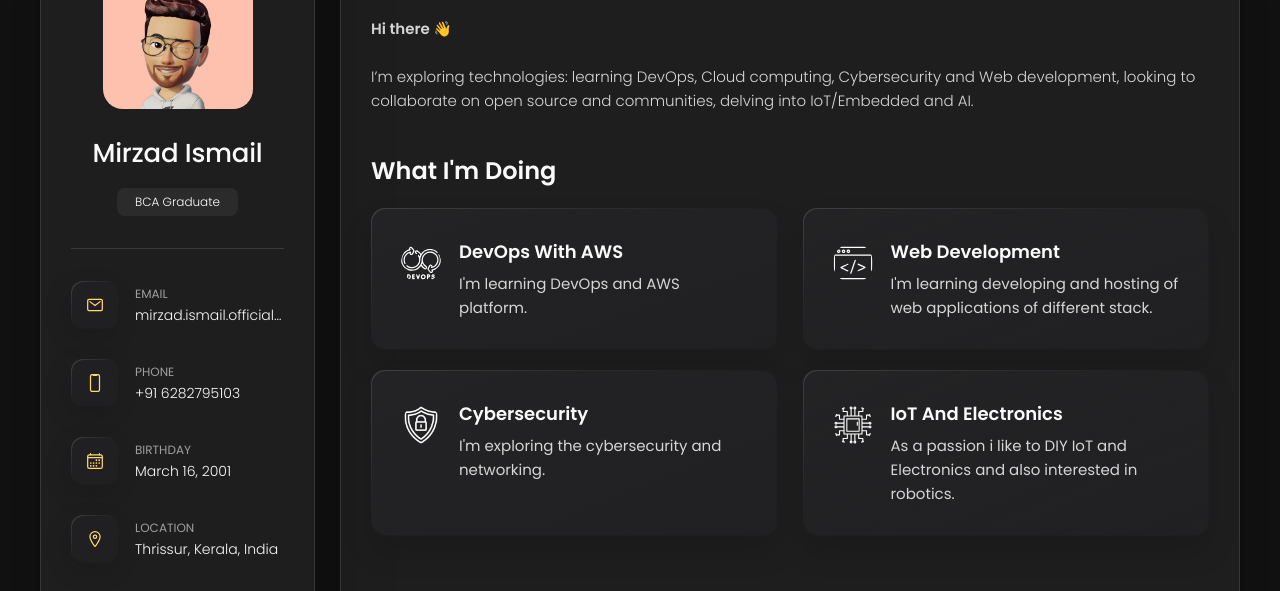
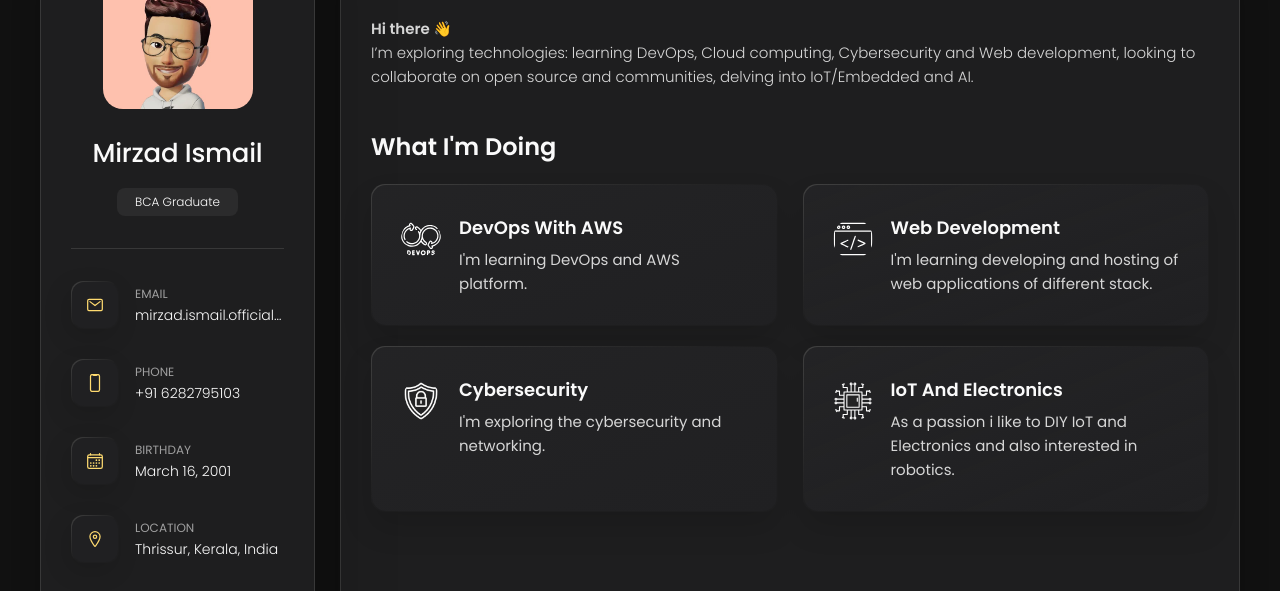
Before and after one commit to Mirzzie/Mirzzie, a plain HTML site: page index.html in a window 1280 px wide. Shown: the part 162-753 px from the top of the page. Drawn offline with nearby package versions, Linux system fonts and the light colour scheme.

Commit message:
smal chg

```diff
--- a/index.html
+++ b/index.html
@@ -216,7 +216,7 @@
 
         <section class="about-text">
           <p>
-            <strong>Hi there 👋</strong><br><br>
+            <strong>Hi there 👋</strong><br>
             I’m exploring technologies: learning DevOps, Cloud computing, Cybersecurity and Web development, looking to collaborate on open source and communities, delving into IoT/Embedded and AI.
           </p>
         </section>
```
Also changed, not shown: 1 other file.
